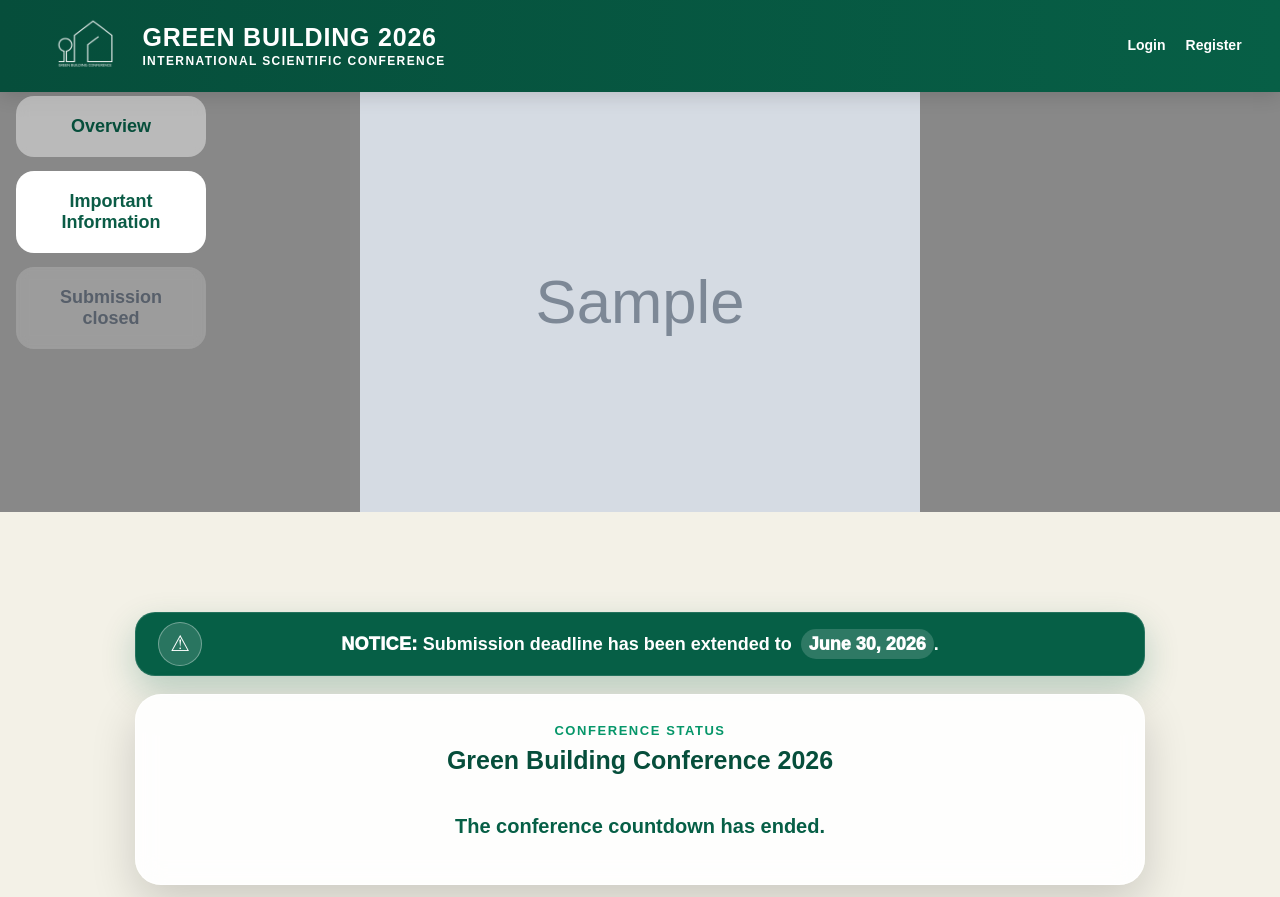
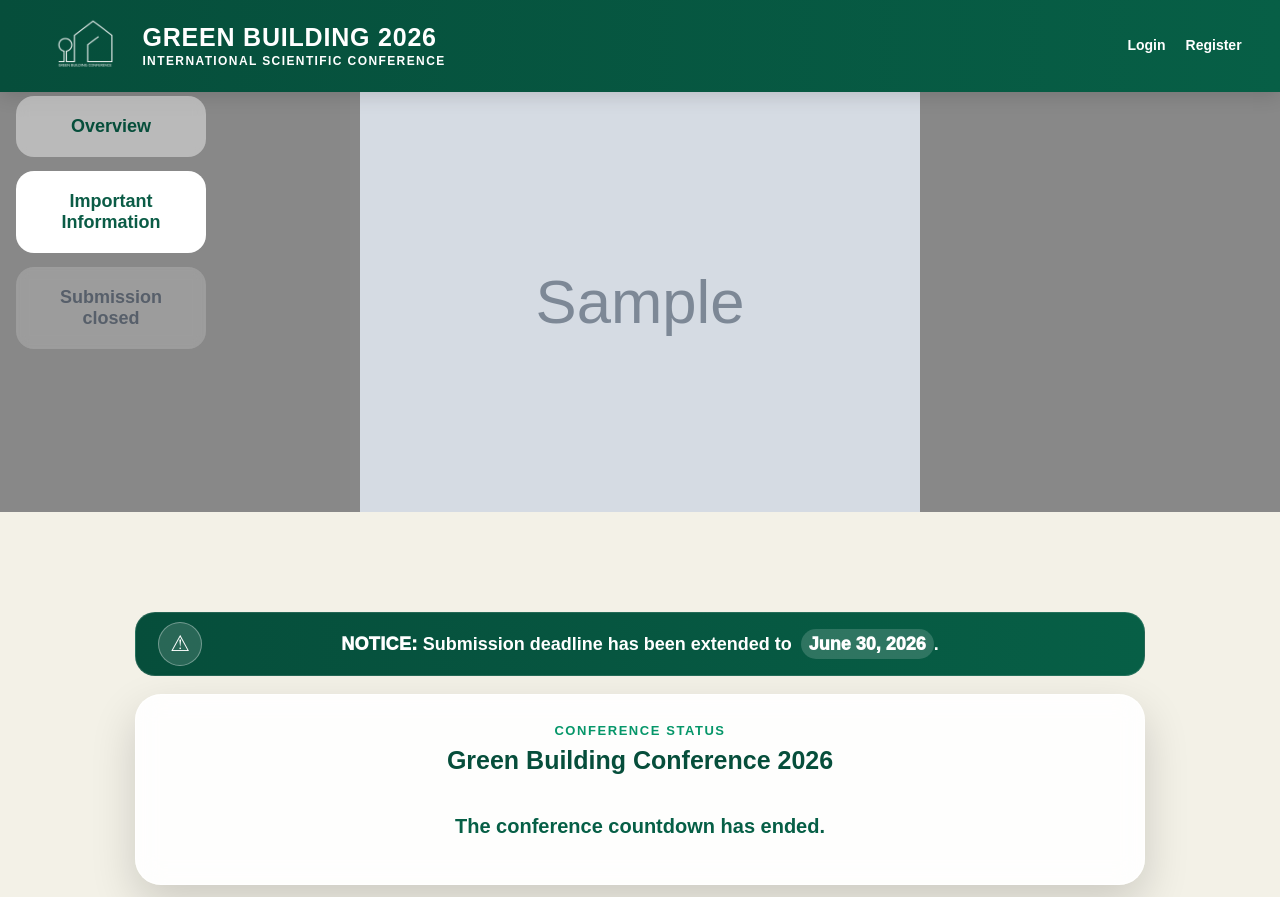
Before and after one commit to nikolavdjokic995-ctrl/gaf-conference-hub, a Django app: a page that uses conferences/templates/conferences/conference_overview.html in a window 1280 px wide; the page is wider, and only the part inside the window is pictured. Shown: the top 897 px of that part. Run offline with Django 5.2, Linux system fonts and the light colour scheme; data comes from the database, SQL or seed files in the repository; tables that the repository leaves empty hold one stand-in row (values such as "Sample post"); grey boxes marked "Sample" are stand-in pictures; parts of the project's set-up code (start-up, migrations or seed data) failed here and were passed over; some libraries are stand-ins or nearby versions.

Commit message:
Update submission deadline banner colors

```diff
--- a/conferences/templates/conferences/conference_overview.html
+++ b/conferences/templates/conferences/conference_overview.html
@@ -529,9 +529,9 @@
         margin:0 auto 18px;
         padding:16px 22px;
         border-radius:20px;
-        background:#065f46;
+        background: linear-gradient(90deg, #064e3b, #075f46);
         color:#ffffff;
-        box-shadow:0 14px 34px rgba(6,95,70,0.24);
+        box-shadow:none;
         border:1px solid rgba(255,255,255,0.12);
     }
 
```
